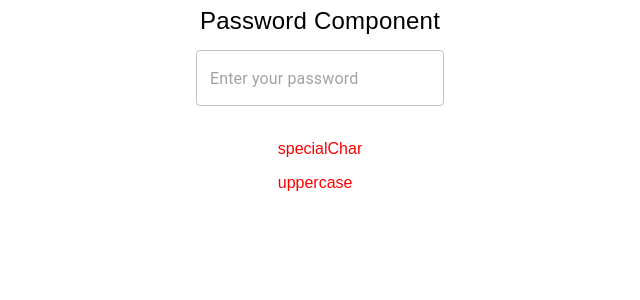
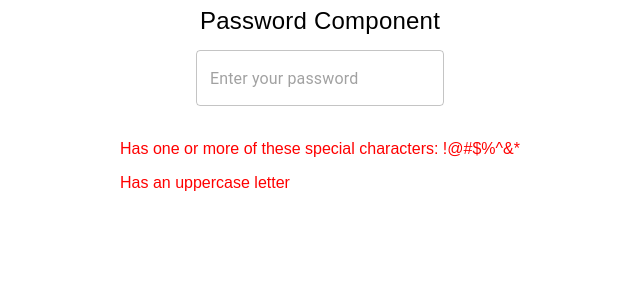
Before and after one commit to keyner07/react-coding-challenge, a React (Create React App) app: page / in a window 1280 px wide. Shown: the top 300 px of the page, without its empty margins (320-960 px from the left). Built offline with nearby package versions, Linux system fonts and the light colour scheme.

Commit message:
add password requirement messages

```diff
--- a/src/components/password-validator/password.validator.component.js
+++ b/src/components/password-validator/password.validator.component.js
@@ -7,6 +7,13 @@ const requirementsMap = {
     uppercase: /[A-Z]/,
     noConsecutiveLetters: /(.)\1/,
 };
+
+const requirementsMapMessage = {
+    specialChar: 'Has one or more of these special characters: !@#$%^&*',
+    number: 'Has a number / digit',
+    uppercase: 'Has an uppercase letter',
+    noConsecutiveLetters: 'Has NO consecutive letters*** (stretch goal)',
+}
 
 const PasswordValidator = ({ options= [] }) => {
     const [password, setPassword] = useState('');
@@ -27,7 +34,7 @@ const PasswordValidator = ({ options= [] }) => {
             ></PasswordField>
             <RequirementList>
                 {options.map((option, index) => (
-                    <RequirementItem key={index} isValid={validatePassword(password, option)}>{option}</RequirementItem>
+                    <RequirementItem key={index} isValid={validatePassword(password, option)}>{requirementsMapMessage[option]}</RequirementItem>
                 ))}
             </RequirementList>
         </Container>
```
